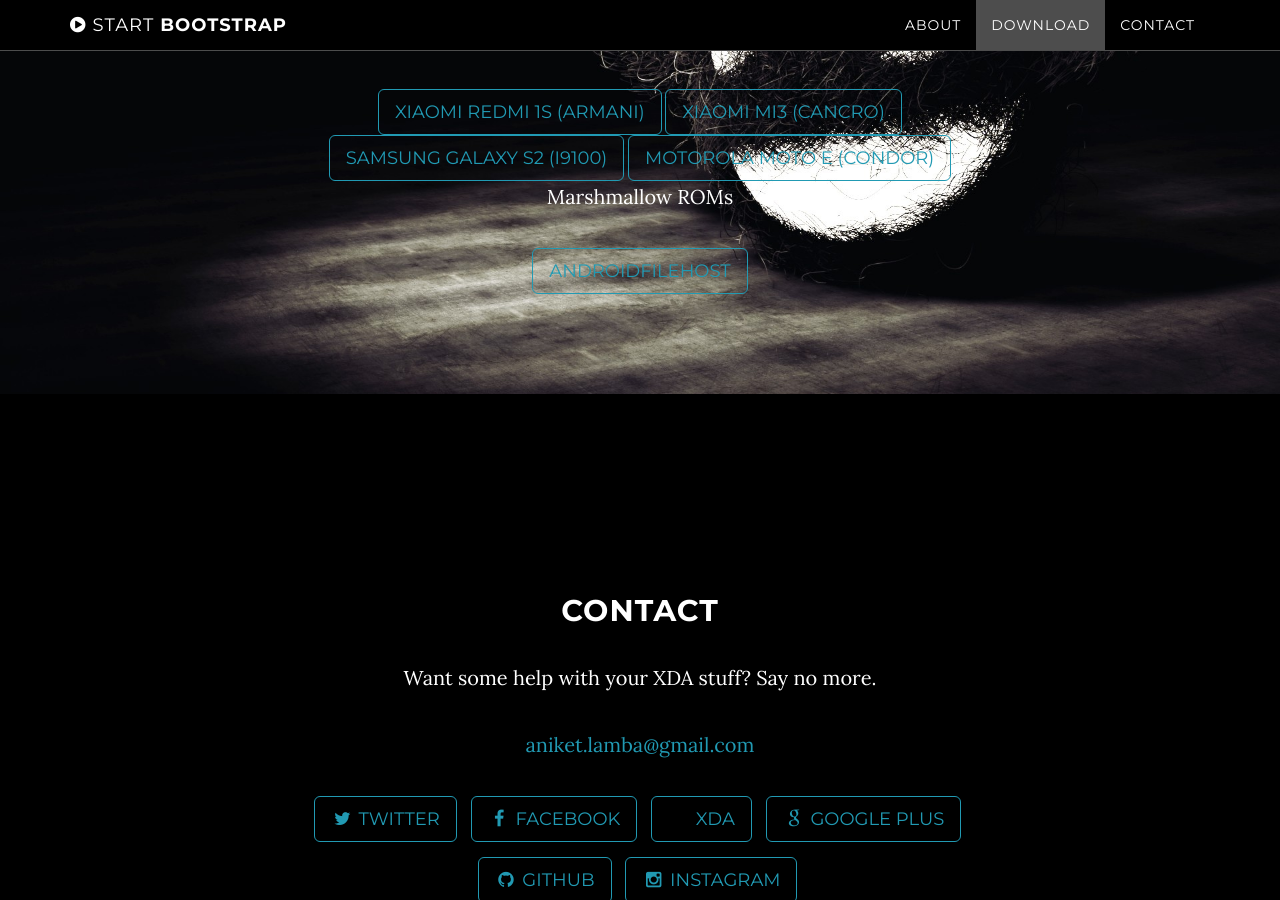
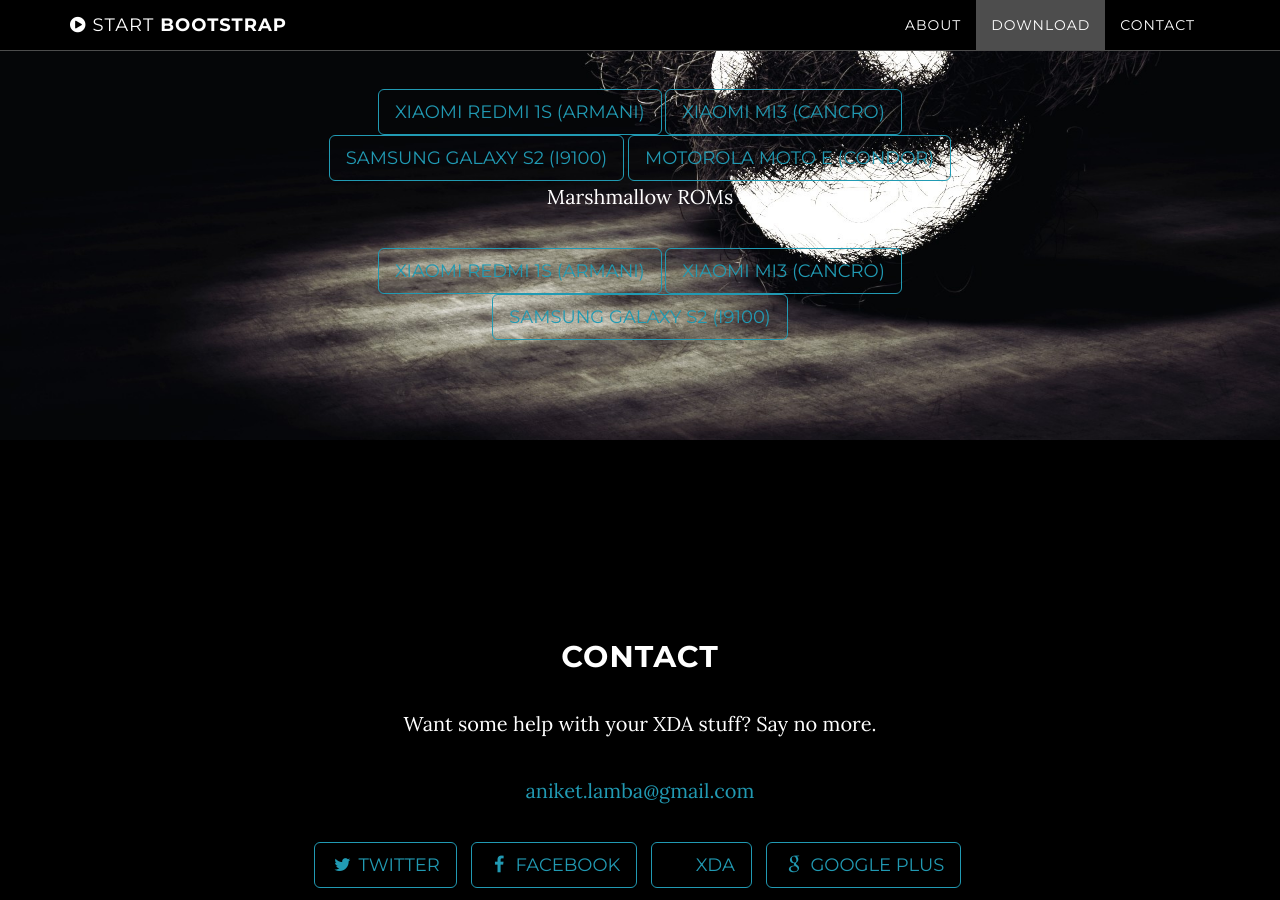
Before and after one commit to mr-tweaker/mr-tweaker.github.io, a Jekyll site: the page built from index.html, in a window 1280 px wide and 900 px high, scrolled down 1744 px. Built offline with Jekyll 4.4.1, drawn with Linux system fonts in a browser that asks for light colours.

Commit message:
Organize the download options

```diff
--- a/_includes/download.html
+++ b/_includes/download.html
@@ -11,7 +11,9 @@
                     <a href="https://drive.google.com/folderview?id=0B0BrdNni8k4OaTJzMTF3czBWSzQ&usp=sharing" class="btn btn-default btn-lg">Samsung Galaxy S2 (i9100)</a>
                     <a href="https://drive.google.com/folderview?id=0B0BrdNni8k4OSm5PblRRakFVbG8&usp=sharing" class="btn btn-default btn-lg">Motorola Moto E (condor)</a>
                      <p>Marshmallow ROMs</p>
-                    <a href="https://www.androidfilehost.com/?w=profile&uid=96039337900114784" class="btn btn-default btn-lg">Androidfilehost</a>
+                    <a href="https://www.androidfilehost.com/?a=show&w=files&flid=30040" class="btn btn-default btn-lg">Xiaomi Redmi 1S (armani)</a>
+                    <a href="https://www.androidfilehost.com/?a=show&w=files&flid=40351" class="btn btn-default btn-lg">Xiaomi Mi3 (cancro)</a>
+                    <a href="https://www.androidfilehost.com/?a=show&w=files&flid=42357" class="btn btn-default btn-lg">Samsung Galaxy S2 (i9100)</a>
                 </div>
             </div>
         </div>
```
